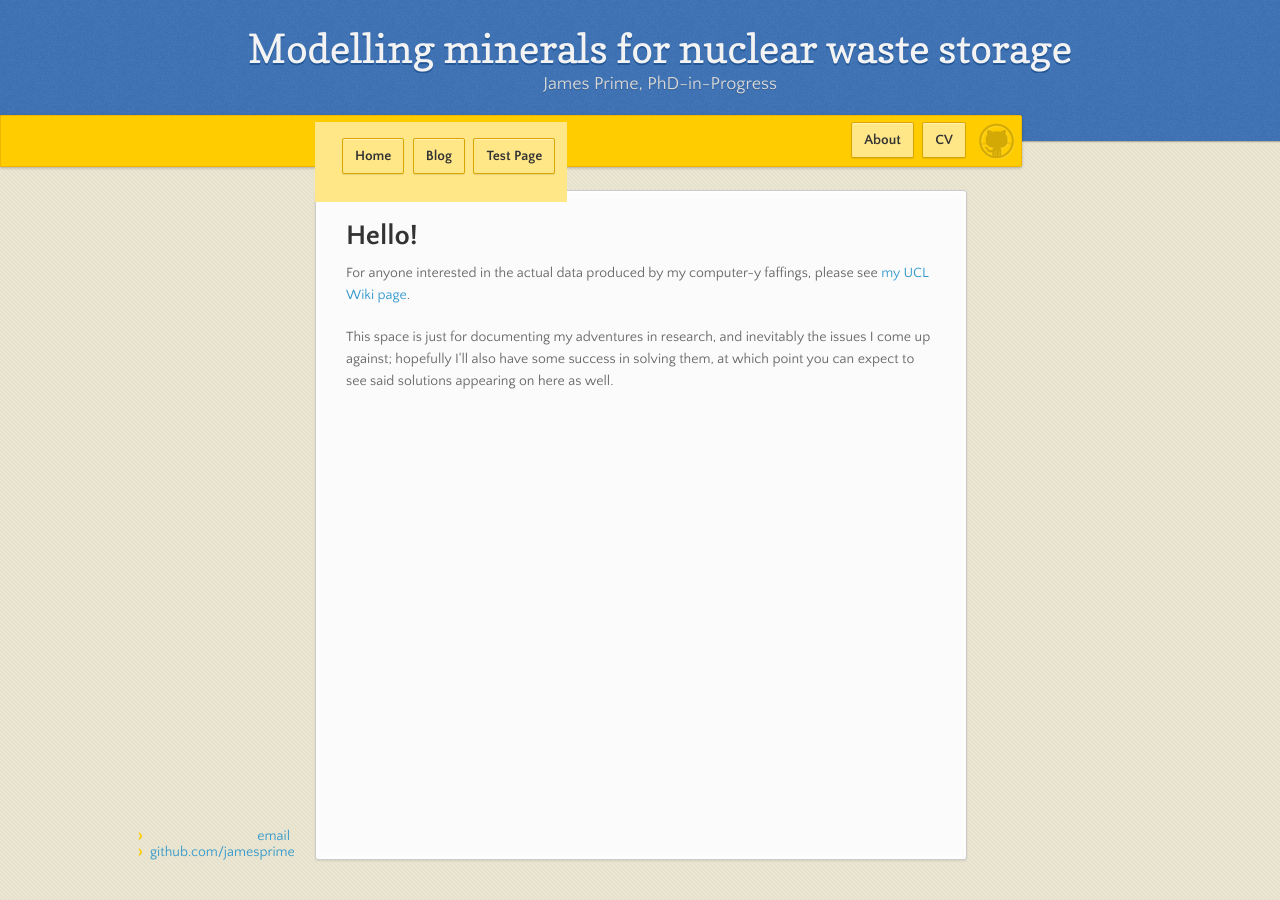
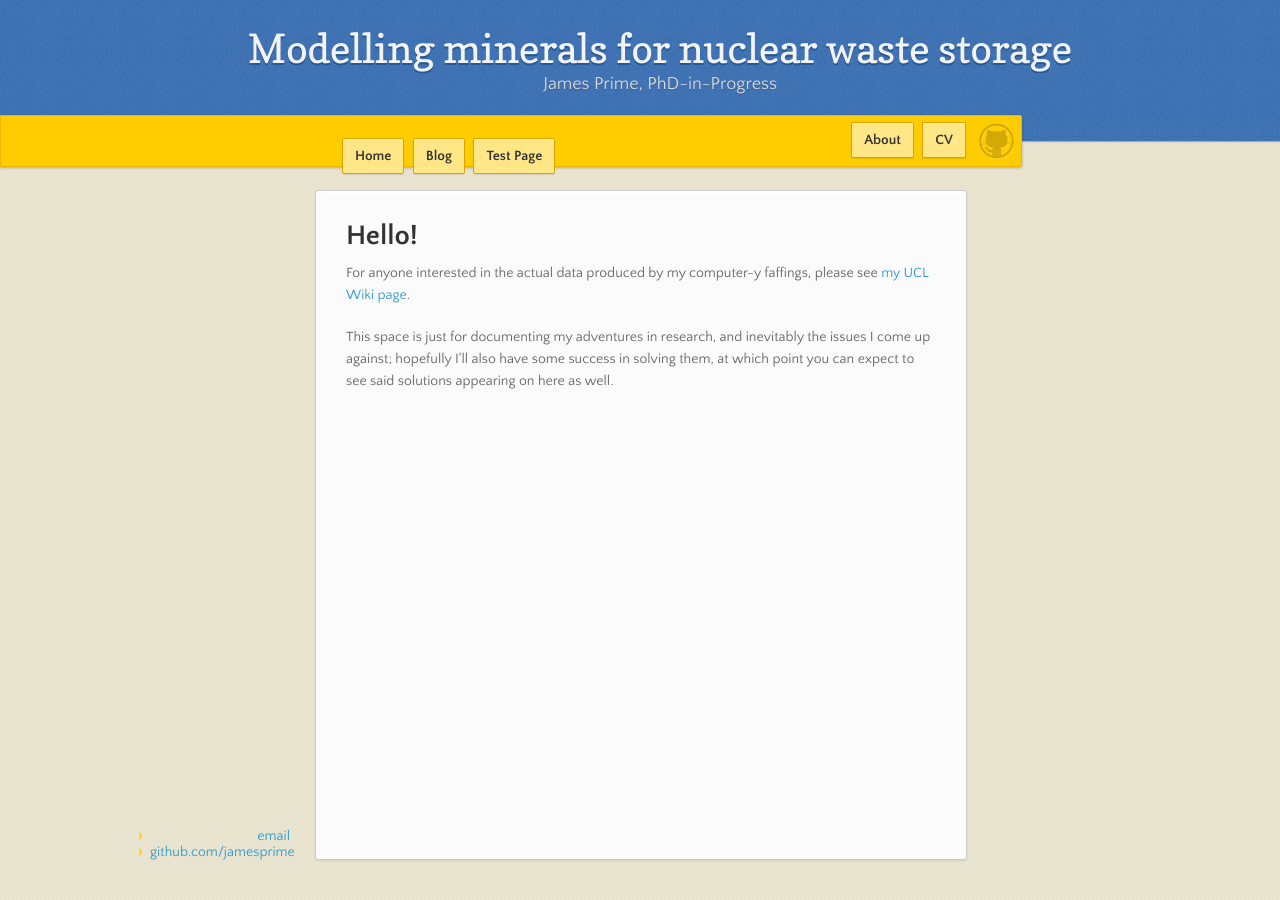
Before and after one commit to jamesprime/jamesprime.github.io, a Jekyll site: the page built from index.html, in a window 1280 px wide. Built offline with Jekyll 4.4.1, drawn with Linux system fonts in a browser that asks for light colours; nearby versions of some CDN libraries.

Commit message:
Updated _sass/jekyll-theme-leap-day.scss to remove .leftbuttons background-color

```diff
--- a/_sass/jekyll-theme-leap-day.scss
+++ b/_sass/jekyll-theme-leap-day.scss
@@ -237,7 +237,6 @@ header {
         margin-top: 6px;
         line-height: 14px;
         font-size: 14px;
-        background-color: #FFE788;
     }
 
     .rightbuttons {
```
